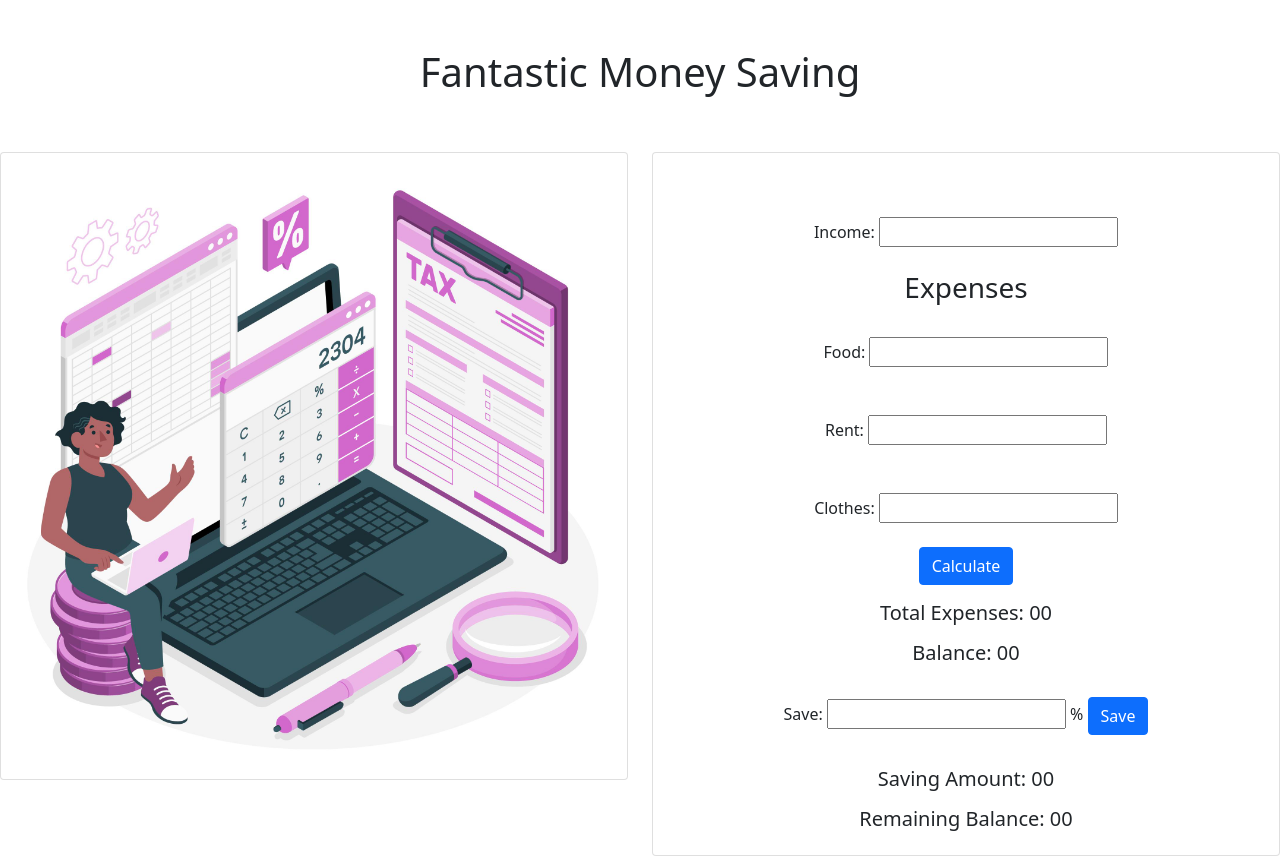
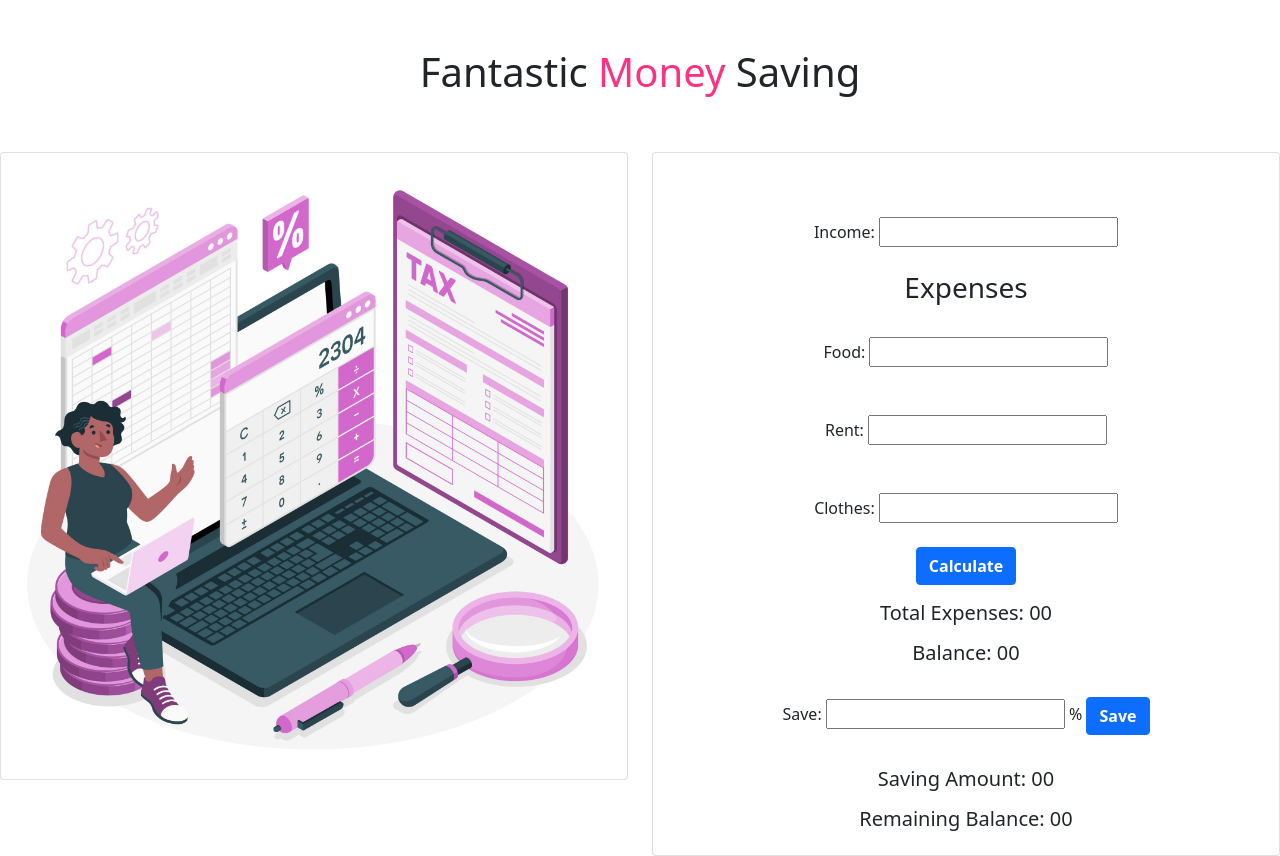
Before and after one commit to ibrahimsarder96/project-money-master, a plain HTML site: page index.html in a window 1280 px wide. Drawn offline with nearby package versions, Linux system fonts and the light colour scheme.

Commit message:
end commit

```diff
--- a/css/style.css
+++ b/css/style.css
@@ -1,3 +1,7 @@
+/*------------- font-color --------------------*/
+.title-color{
+  color:#FF3182;
+}
 /*----------- mobile-responsive -------------------*/
 @media (max-width: 576px) {
  .body{
--- a/index.html
+++ b/index.html
@@ -12,7 +12,7 @@
 </head>
 <body class="body">
   <header class="my-5 phone-size d-flex justify-content-center">
-    <h1>Fantastic <span class="">Money</span> Saving</h1>
+    <h1>Fantastic <span class="title-color">Money</span> Saving</h1>
   </header>
 <!--------------------- main-section -------------------------->
   <main>
@@ -33,10 +33,10 @@
             <label class="my-4" for="">Food: <input id="food-cost" type="text"></label><br>
             <label class="my-4" for="">Rent: <input id="rent-cost" type="text"></label><br>
             <label class="my-4" for="">Clothes: <input id="cloth-cost" type="text"></label><br>
-            <button id="calculate-btn" type="button" class="btn btn-primary">Calculate</button>
+            <button id="calculate-btn" type="button" class="btn btn-primary fw-bold">Calculate</button>
             <h5 class="my-3">Total Expenses:<span id="total-cost"> 00</span></h5>
             <h5 class="my-3">Balance:<span id="total-balance"> 00</span></h5>
-            <label class="py-3" for="">Save: <input id="percent" type="text"> % <button id="save-btn" type="button" class="btn btn-primary">Save</button></label>
+            <label class="py-3" for="">Save: <input id="percent" type="text"> % <button id="save-btn" type="button" class="btn btn-primary fw-bold">Save</button></label>
             <h5 class="my-3">Saving Amount:<span id="total-save"> 00</span></h5>
             <h5>Remaining Balance:<span id="total-remain"> 00</span></h5>
           </div>
```
